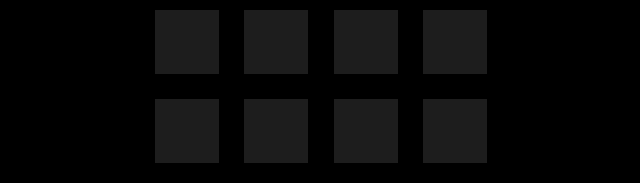
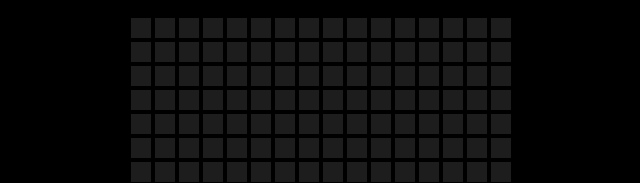
Before and after one commit to miguelkimdavis/hoover-board, a plain HTML site: page index.html in a window 1280 px wide. Shown: the top 183 px of the page, without its empty margins (319-959 px from the left). Drawn offline with Linux system fonts and the light colour scheme.

Commit message:
css adjustment 2

```diff
--- a/style.css
+++ b/style.css
@@ -20,12 +20,12 @@ body{
 
 }
 
-.square {
+.square{
     background-color: #1d1d1d;
     box-shadow: 0 0 2px black;
-    height: 5vw;
-    width: 5vw;
-    margin: 1vw;
+    height: 20px;
+    width: 20px;
+    margin: 2px;
     transition: 2s ease;
 }
 
```
